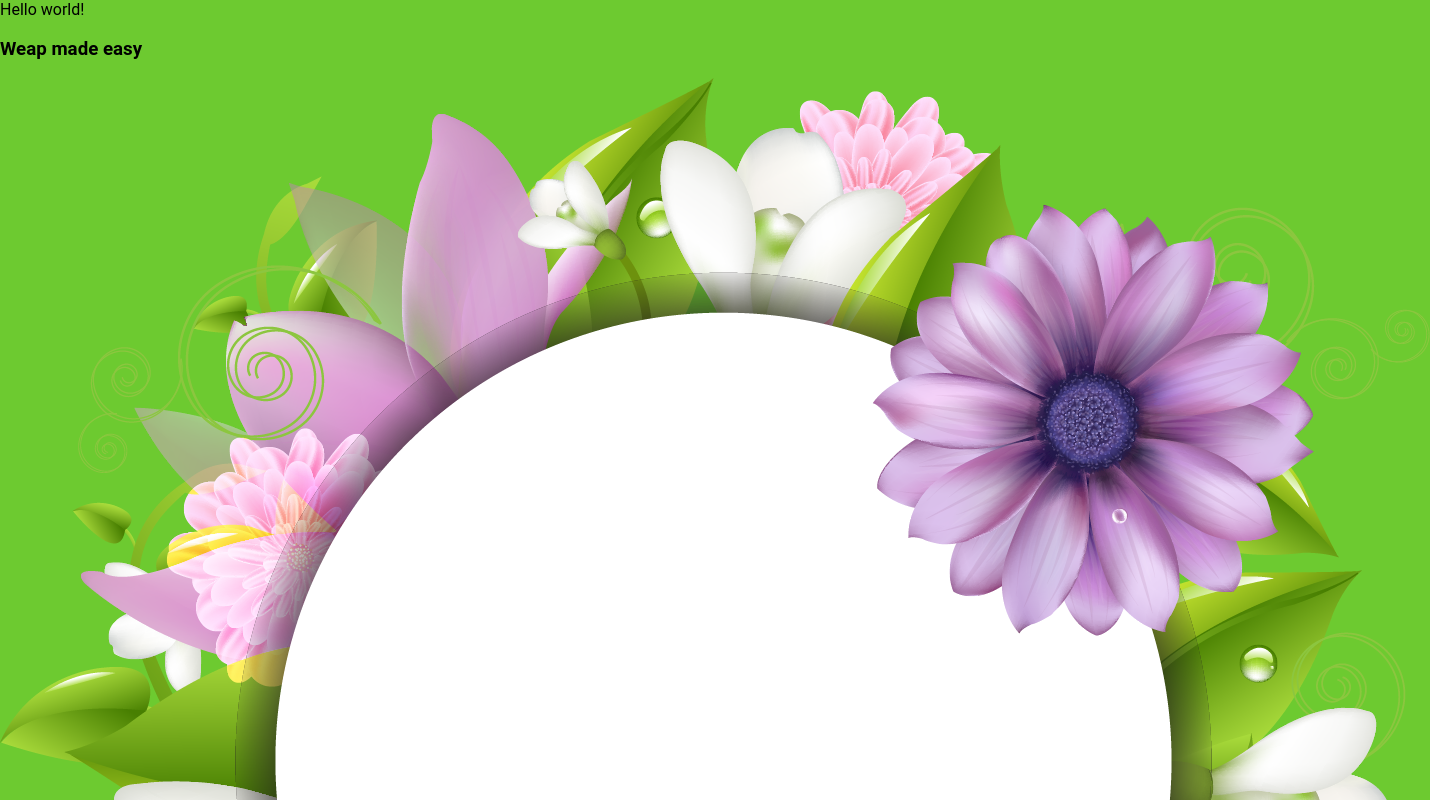
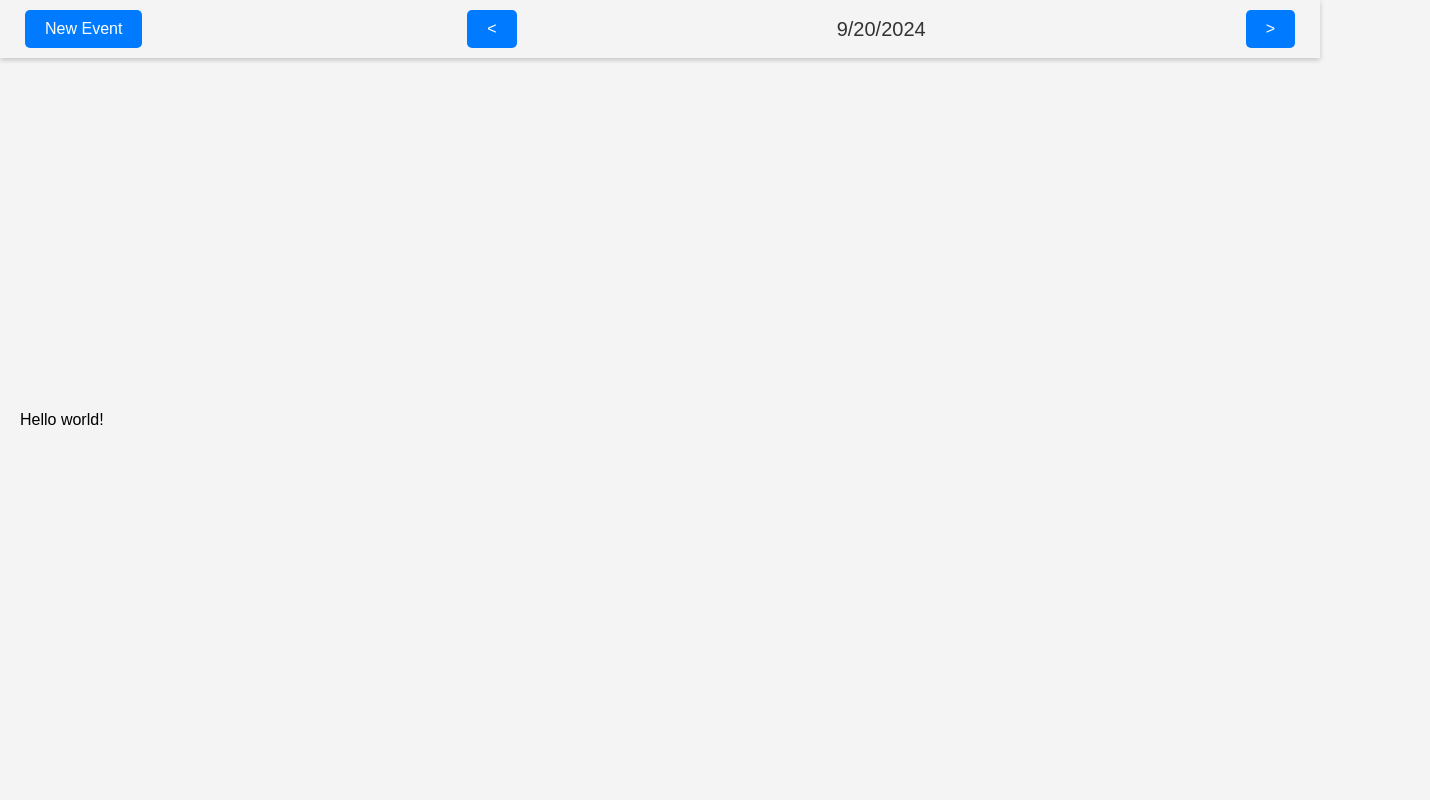
Before and after one commit to stebra1972/todo, a website built with webpack: page src/template.html in a window 1280 px wide. Shown: the top 800 px of the page, 1430 px wide, since content can reach past the window. Built offline with nearby package versions, Linux system fonts and the light colour scheme.

Commit message:
first commit

```diff
--- a/src/index.js
+++ b/src/index.js
@@ -1,13 +1,51 @@
-import Flower from './assets/Flower.png';
 
-const title = document.createElement('h3');
-title.textContent = 'Weap made easy';
+// Create the top row container
+const topRow = document.createElement('div');
+topRow.style.display = 'flex';
+topRow.style.justifyContent = 'space-between';
+topRow.style.alignItems = 'center';
+document.body.appendChild(topRow);
 
-const page = document.querySelector('body');
-page.append(title);
+// Create the "New Event" button
+const newEventButton = document.createElement('button');
+newEventButton.textContent = 'New Event';
+topRow.appendChild(newEventButton);
 
-const img = new Image();
-img.src = Flower;
-page.appendChild(img);
+// Create the left arrow button
+const leftArrow = document.createElement('button');
+leftArrow.textContent = '<';
+topRow.appendChild(leftArrow);
 
-import "./styles.css";
+
+// Display the current date
+const dateDisplay = document.createElement('span');
+const currentDate = new Date();
+dateDisplay.textContent = currentDate.toLocaleDateString();
+topRow.appendChild(dateDisplay);
+
+// Create the right arrow button
+const rightArrow = document.createElement('button');
+rightArrow.textContent = '>';
+topRow.appendChild(rightArrow);
+
+
+
+// Add event listeners to the arrow buttons
+leftArrow.addEventListener('click', () => updateDisplayedDate(-1));
+rightArrow.addEventListener('click', () => updateDisplayedDate(1));
+
+// Function to update the displayed date with Italian format
+function updateDisplayedDate(days) {
+    currentDate.setDate(currentDate.getDate() + days);
+    dateDisplay.textContent = currentDate.toLocaleDateString('it-IT', {
+        weekday: 'long', // "venerdì"
+        day: 'numeric', // "20"
+        month: 'long', // "settembre"
+        year: 'numeric' // "2024"
+      });
+  }
+
+  topRow.className = 'top-row'; // Apply top-row class to the top row container
+dateDisplay.className = 'date-display'; // Apply date-display class to the date display span
+
+  import "./styles.css"; // Import the CSS file
--- a/src/styles.css
+++ b/src/styles.css
@@ -1,6 +1,50 @@
+/* styles.css */
+/* styles.css */
+
+/* Page Styles */
 body {
-    font-family: 'Roboto', sans-serif;
+    font-family: 'Arial', sans-serif;
+    background-color: #f4f4f4;
     margin: 0;
-    padding: 0;
-    background-color: #6dca30;
-}
+    padding: 20px;
+    display: flex;
+    justify-content: left;
+    align-items: center;
+    height: 100vh;
+  }
+
+  /* Button Styles */
+  button {
+    background-color: #007bff;
+    color: white;
+    border: none;
+    padding: 10px 20px;
+    margin: 0 5px;
+    border-radius: 5px;
+    cursor: pointer;
+    font-size: 16px;
+    transition: background-color 0.3s ease;
+  }
+
+  button:hover {
+    background-color: #0056b3;
+  }
+
+  .top-row {
+    display: flex;
+    justify-content: space-between;
+    align-items: center;
+    position:fixed; /* Fix the position at the top */
+    top: 0; /* Align to the top */
+    left: 0; /* Align to the left */
+    width: 100%; /* Span across the full width */
+    background-color: #f4f4f4; /* Optional: background color to match the page or stand out */
+    padding: 10px 20px; /* Optional: add some padding */
+    box-shadow: 0 2px 5px rgba(0,0,0,0.2); /* Optional: add a slight shadow for depth */
+  }
+
+  /* Date Display Styles */
+  .date-display {
+    font-size: 20px;
+    color: #333;
+  }
```
Also changed, not shown: build/index.bundle.js, build/index.html.
